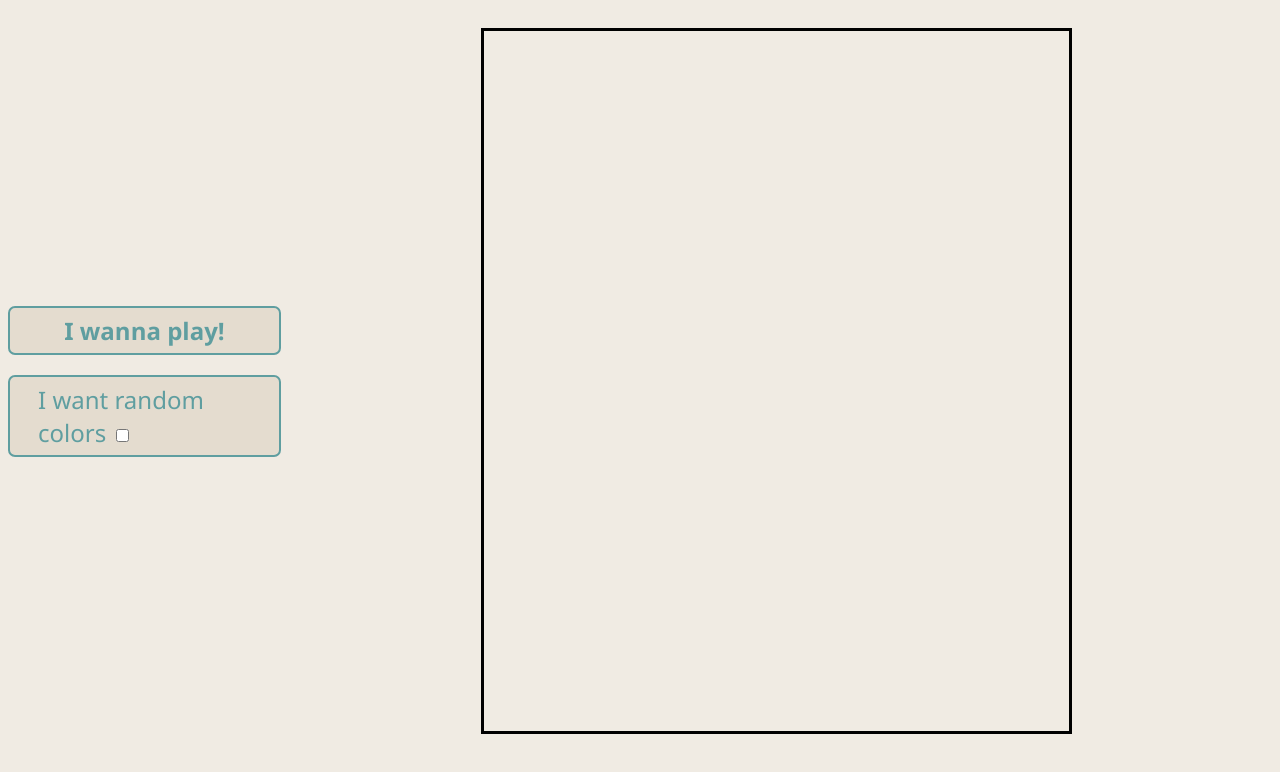
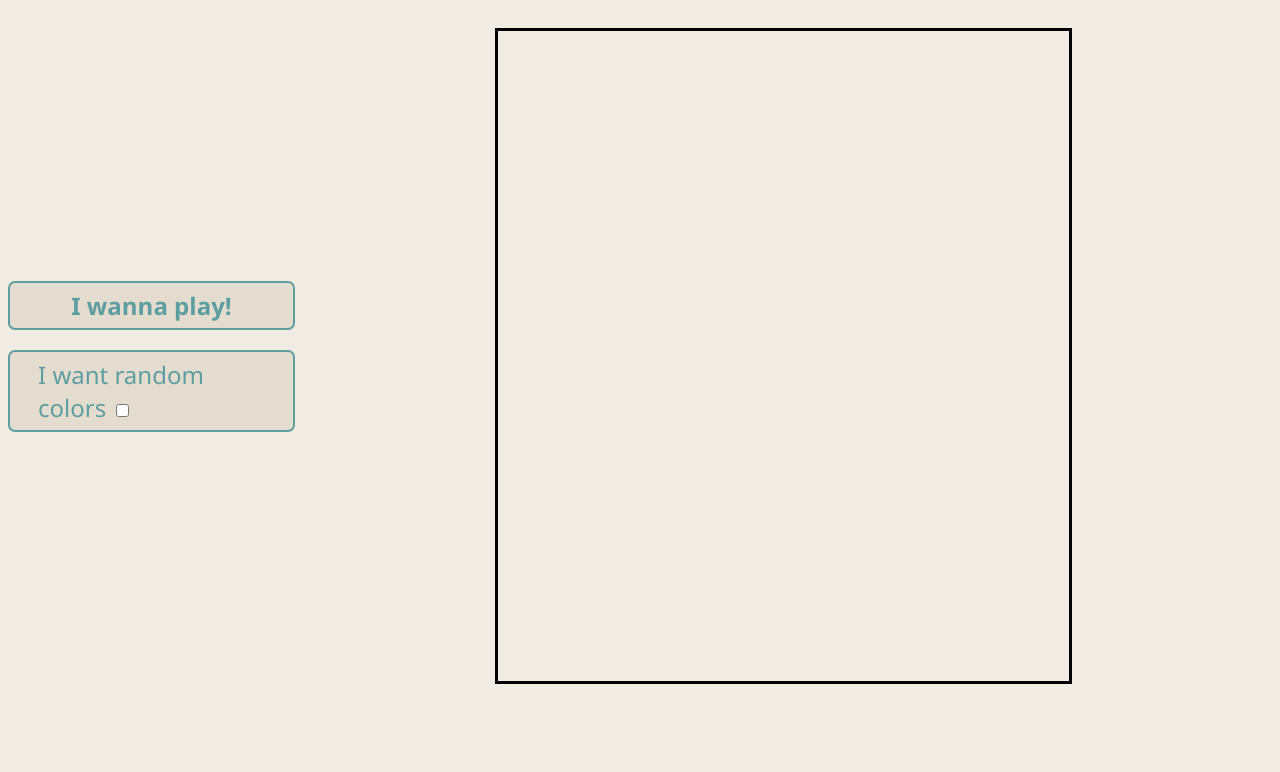
Before and after one commit to MichalShabi/odin-etch-a-sketch, a plain HTML site: page index.html in a window 1280 px wide. Drawn offline with Linux system fonts and the light colour scheme.

Commit message:
change container size again

```diff
--- a/style.css
+++ b/style.css
@@ -11,8 +11,8 @@ body {
 }
 
 #div-container {
-    width: 700px;
-    height: 700px;
+    width: 650px;
+    height: 650px;
     border-style: solid;
     display: flex;
     margin: 20px 200px;
```
